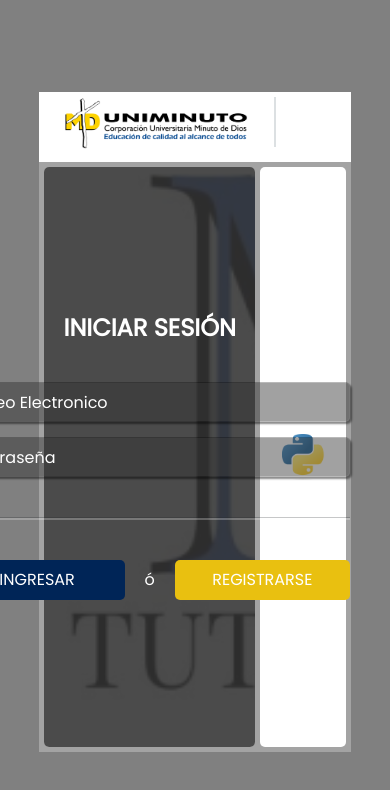
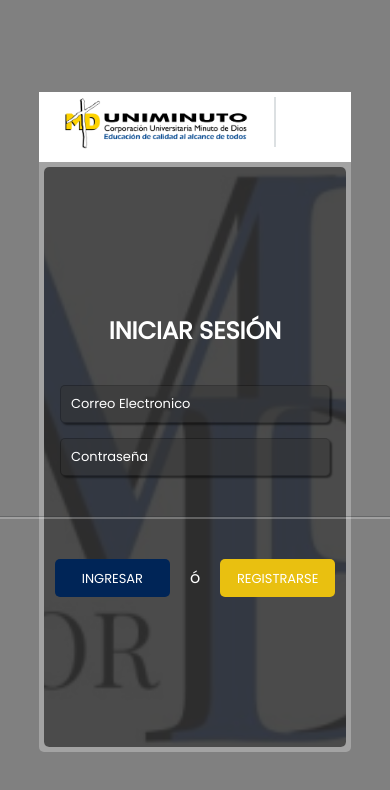
Before and after one commit to MartinezLopezYA/TrabajoDeGrado, an Angular app in the folder front/trabajo_de_grado/: page /login in a window 390 px wide. Shown: the top 790 px of the page. Built offline with nearby package versions, Linux system fonts and the light colour scheme.

Commit message:
actualizacion login

```diff
--- a/front/trabajo_de_grado/src/app/containers/login/login.component.css
+++ b/front/trabajo_de_grado/src/app/containers/login/login.component.css
@@ -25,10 +25,21 @@
 .container{
     width: 80%;
     background-color: #ffffff46;
+    border-radius: 5px;
+}
+
+.container-fluid {
+  width: 100vw;
+  height: 100vh;
+  display: flex;
+  flex-direction: column;
+  background-color: #f2f5f8;
+  padding: 10px;
 }
 
 .vista {
     width: 100%;
+    height: 100%;
     display: flex;
     flex-direction: column;
 }
@@ -78,14 +89,15 @@
 }
 
 .form-container {
-    width: 70%;
-    height: 100%;
+    width: 70% !important;
+    height: 100% !important;
     display: flex;
     justify-content: center;
     align-content: center;
     background-image: url("../../../assets/LogoAPP.png");
     background-repeat: no-repeat;
     background-size: cover;
+    background-position: center;
     border-radius: 5px;
 }
 
@@ -158,8 +170,10 @@
 }
 
 .btn-params button {
+    padding: auto;
     width: 175px;
     height: 40px;
+    font-size: 15px;
     border: none;
     border-radius: 5px;
     color: #ffffff;
@@ -177,6 +191,7 @@
 .btn-params button:focus, button:hover {
     transform: scale(1.06);
 }
+
 
 .aside-container {
     width: 30%;
@@ -197,3 +212,135 @@
     height: 3px;
     background-color: #ffffff;
 }
+
+@media screen and (max-width: 1700px) {
+
+  .btn-params button{
+    padding: auto;
+    width: 155px;
+    height: 38px;
+    font-size: 16px;
+  }
+
+  .params .form-control{
+    width: 410px;
+    height: 40px;
+    font-size: 16px;
+  }
+
+  .form-container{
+    width: 70%;
+    height: 100%;
+  }
+
+  .form-container {
+    background-size: cover;
+  }
+
+}
+
+@media screen and (max-width: 1060px){
+
+  .btn-params button{
+    padding: auto;
+    width: 145px;
+    height: 43px;
+    font-size: 15px;
+  }
+
+  .params .form-control{
+    width: 340px;
+    height: 43px;
+    font-size: 15px;
+  }
+
+  .form-container{
+    width: 70%;
+    height: 100%;
+  }
+
+  .form-container {
+    background-size: cover;
+  }
+
+  .navbar> h1 {
+    font-size: 18px;
+  }
+
+}
+
+@media screen and (max-width: 768px){
+
+  .btn-params button{
+    padding: auto;
+    width: 135px;
+    height: 40px;
+    font-size: 14px;
+  }
+
+  .params .form-control{
+    width: 320px;
+    height: 40px;
+    font-size: 14px;
+  }
+
+  .form-container{
+    width: 70%;
+    height: 100%;
+  }
+
+  .form-container {
+    background-size: cover;
+  }
+
+  .navbar> h1 {
+    font-size: 18px;
+  }
+
+  .aside-container {
+    display: none;
+  }
+
+  .form-container {
+    width: 100% !important;
+}
+
+}
+
+@media screen and (max-width: 620px){
+
+  .btn-params button{
+    padding: auto;
+    width: 115px;
+    height: 38px;
+    font-size: 13px;
+  }
+
+  .params .form-control{
+    width: 270px;
+    height: 38px;
+    font-size: 13px;
+  }
+
+  .form-container{
+    width: 70%;
+    height: 100%;
+  }
+
+  .form-container {
+    background-size: cover;
+  }
+
+  .navbar> h1 {
+    font-size: 18px;
+  }
+
+  .aside-container {
+    display: none;
+  }
+
+  .form-container {
+    width: 100% !important;
+}
+
+}
--- a/front/trabajo_de_grado/src/app/containers/login/login.component.html
+++ b/front/trabajo_de_grado/src/app/containers/login/login.component.html
@@ -12,7 +12,7 @@
                     <form  [formGroup]="loginForm" (ngSubmit)="iniciarSesion()">
                         <div class="formulario">
                             <div>
-                                <h3>INICIAR SESIÓN</h3>
+                                <h3 class="titlle">INICIAR SESIÓN</h3>
                             </div>
                             <div class="params">
                                 <input formControlName="email" class="form-control" id="email" name="email" type="email" placeholder="Correo Electronico">
```
